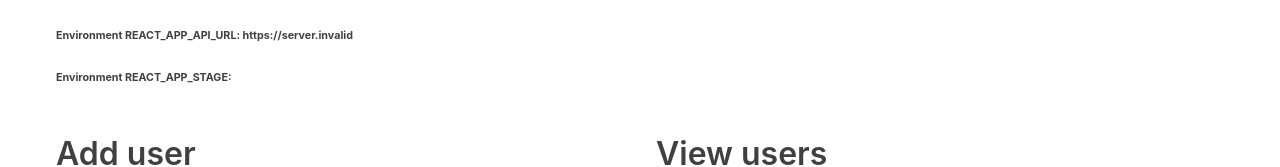
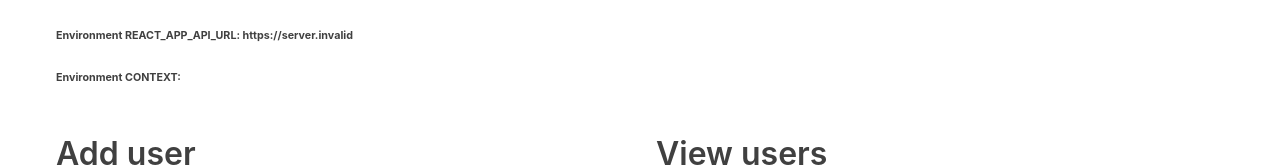
Before and after one commit to ivanchenoweth/react-hooks-axios-crud, a React (Create React App) app: page / in a window 1280 px wide. Shown: the part 193-360 px from the top of the page. Built offline with nearby package versions, Linux system fonts and the light colour scheme; no server answers.

Commit message:
testdeploy1 update the URL environment var

```diff
--- a/src/App.js
+++ b/src/App.js
@@ -74,7 +74,7 @@ const App = () => {
       <h2>Test deploy 1</h2>
       <small>You are running this application in <b>{process.env.NODE_ENV}</b> mode.</small>
       <h6>Environment REACT_APP_API_URL: {process.env.REACT_APP_API_URL}</h6>
-      <h6>Environment REACT_APP_STAGE: {process.env.REACT_APP_STAGE}</h6>
+      <h6>Environment CONTEXT: {process.env.CONTEXT}</h6>
       <div className="flex-row">
         <div className="flex-large">
           {editing ? (
```
